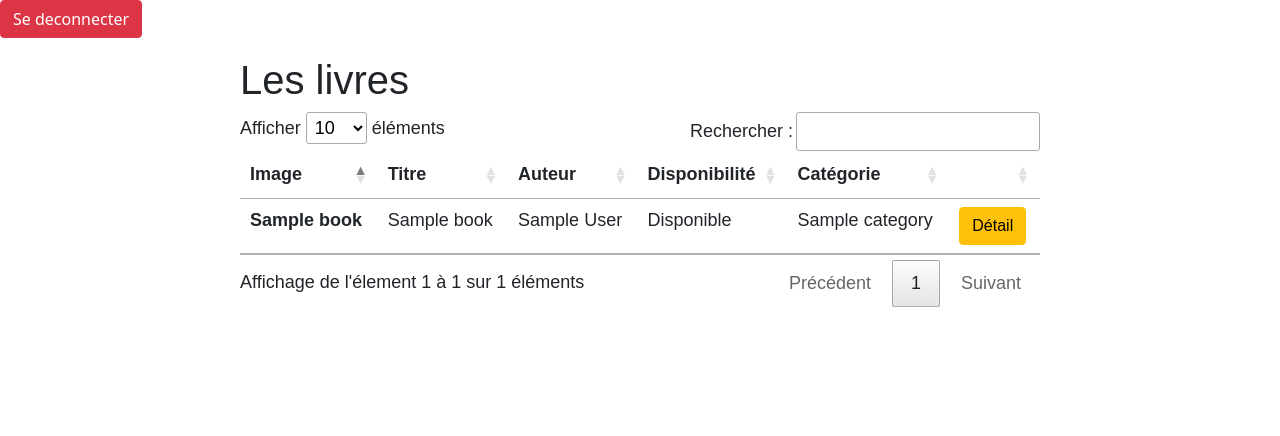
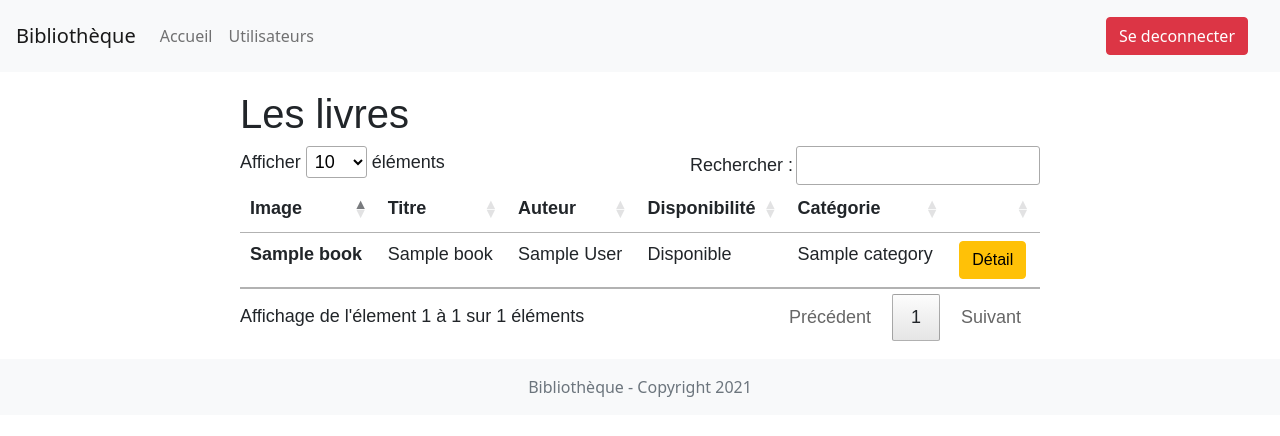
Before and after one commit to HugoDev12/library, a Symfony app: template templates/home_page/index.html.twig in a window 1280 px wide. Shown: the top 436 px of the page. Run offline with Twig, Linux system fonts and the light colour scheme; the template is opened without the code that fills it: most values are stand-ins (such as "Sample title", 1, 10 or a date in 2020); some libraries are stand-ins or nearby versions.

Commit message:
Add Header and Footer

```diff
--- a/templates/base.html.twig
+++ b/templates/base.html.twig
@@ -21,9 +21,11 @@
             {{ encore_entry_script_tags('app') }}
         {% endblock %}
     </head>
+    {% include 'header.php' %}
     <body>
         {% block body %}{% endblock %}
     </body>
+    {% include 'footer.php' %}
 </html>
 
 <script src="https://cdn.jsdelivr.net/npm/bootstrap@5.1.3/dist/js/bootstrap.bundle.min.js" integrity="sha384-ka7Sk0Gln4gmtz2MlQnikT1wXgYsOg+OMhuP+IlRH9sENBO0LRn5q+8nbTov4+1p" crossorigin="anonymous"></script>
--- /dev/null
+++ b/templates/footer.php
@@ -0,0 +1,5 @@
+<footer class="p-3 footer-light bg-light">
+      <div class="container text-center">
+        <span class="text-muted ">Bibliothèque - Copyright 2021</span>
+      </div>
+    </footer>
--- /dev/null
+++ b/templates/header.php
@@ -0,0 +1,16 @@
+<nav class="p-3 navbar navbar-expand-lg navbar-light bg-light">
+  <a class="navbar-brand" href="#">Bibliothèque</a>
+  <button class="navbar-toggler" type="button" data-toggle="collapse" data-target="#navbarNavAltMarkup" aria-controls="navbarNavAltMarkup" aria-expanded="false" aria-label="Toggle navigation">
+    <span class="navbar-toggler-icon"></span>
+  </button>
+  <div class="collapse navbar-collapse" id="navbarNavAltMarkup">
+    <div class="navbar-nav">
+      <a class="nav-item nav-link" href="#">Accueil</a>
+      <a class="nav-item nav-link" href="#">Utilisateurs</a>
+
+    </div>
+  </div>
+  <a href="{{ path('app_logout') }}" class='mx-3 btn btn-danger'>
+        Se deconnecter
+      </a>
+</nav>
--- a/templates/home_page/index.html.twig
+++ b/templates/home_page/index.html.twig
@@ -66,10 +66,7 @@ sortDescending: ": activer pour trier la colonne par ordre décroissant"
 			padding: 2px 6px;
 		}
 	</style>
-	<a href="{{ path('app_logout') }}" class='btn btn-danger'>
-		Se deconnecter
 
-	</a>
 	{# {% if is_granted('IS_AUTHENTICATED_FULLY') %}
 				    <p>Email : {{ app.user.email }}</p>
 				    <p>Nom : {{ app.user.firstname }}  {{ app.user.lastname }}</p>
```
